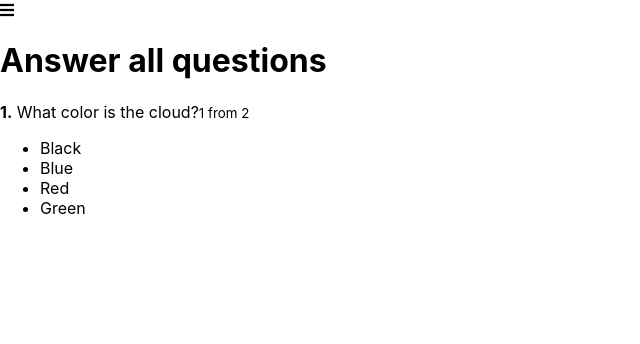
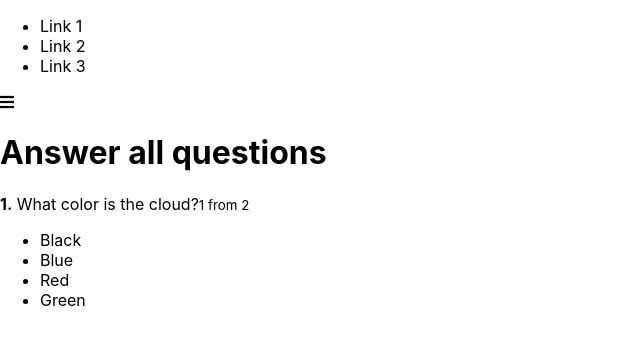
Before and after one commit to trofuk/react-quiz, a React app: page / in a window 1280 px wide. Shown: the top 344 px of the page, without its empty margins (0-640 px from the left). Built offline with nearby package versions, Linux system fonts and the light colour scheme.

Commit message:
Menu realization

```diff
--- /dev/null
+++ b/src/components/Navigation/Drawer/Drawer.css
@@ -0,0 +1,42 @@
+.Drawer {
+    position: fixed;
+    left: 0;
+    top: 0;
+    bottom: 0;
+    width: 80%;
+    max-width: 300px;
+    padding: 20px 10px;
+    box-sizing: border-box;
+    background: #fff;
+    transform: translateX(0px);
+    transition: transform .22s ease-in;
+    z-index: 90;
+}
+
+.Drawer.close {
+    transform: translateX(-300px);
+}
+
+.Drawer ul {
+    list-style: none;
+    margin: 0;
+    padding: 0;
+}
+
+.Drawer ul li {
+    margin-bottom: 15px;
+}
+
+.Drawer ul li a {
+    color: #363d54;
+    font-size: 30px;
+    text-decoration: none;
+    background-color: #fff;
+    position: relative;
+    padding: 0 20px 10px 20px;
+    transition: opacity .3s;
+}
+
+.Drawer ul li a:hover, .active{
+    opacity: .7;
+}
--- /dev/null
+++ b/src/components/Navigation/Drawer/Drawer.js
@@ -0,0 +1,34 @@
+import React, {Component} from 'react'
+import classes from './Drawer.css'
+
+const links = [1, 2, 3]
+
+class Drawer extends Component {
+    renderLinks() {
+        return links.map((link, index) => {
+            return (
+                <li key={index}>
+                    <a>Link {link}</a>
+                </li>
+            )
+        })
+    }
+
+    render() {
+        const cls = [classes.Drawer]
+
+        if (!this.props.isOpen) {
+            cls.push(classes.close)
+        }
+
+        return (
+           <nav className={cls.join(' ')}>
+               <ul>
+                   { this.renderLinks() }
+               </ul>
+           </nav>
+        )
+    }
+}
+
+export default Drawer
--- a/src/hoc/Layout/Layout.js
+++ b/src/hoc/Layout/Layout.js
@@ -1,6 +1,7 @@
 import React, {Component} from 'react'
 import classes from './Layout.css'
 import MenuToggle from '../../components/Navigation/MenuToggle/MenuToggle'
+import Drawer from '../../components/Navigation/Drawer/Drawer';
 
 
 class Layout extends Component {
@@ -18,7 +19,9 @@
   render() {
       return (
           <div className={classes.Layout}>
-
+              <Drawer
+                isOpen={this.state.menu}
+              />
               <MenuToggle
                 onToggle={this.toggleMenuHandler}
                 isOpen={this.state.menu}
```
